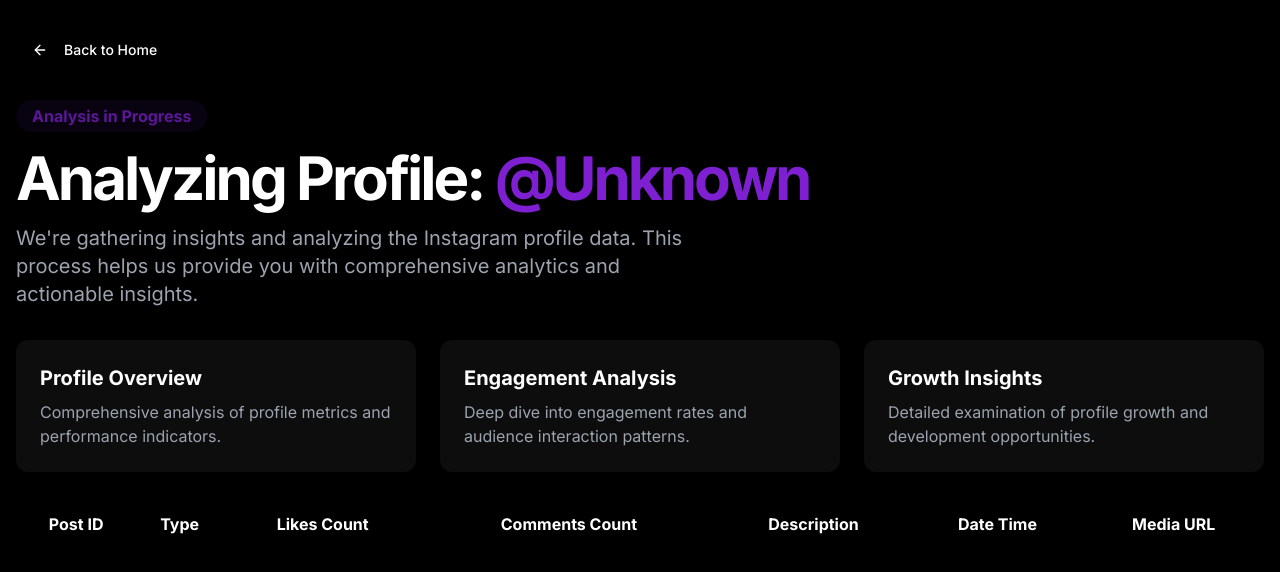
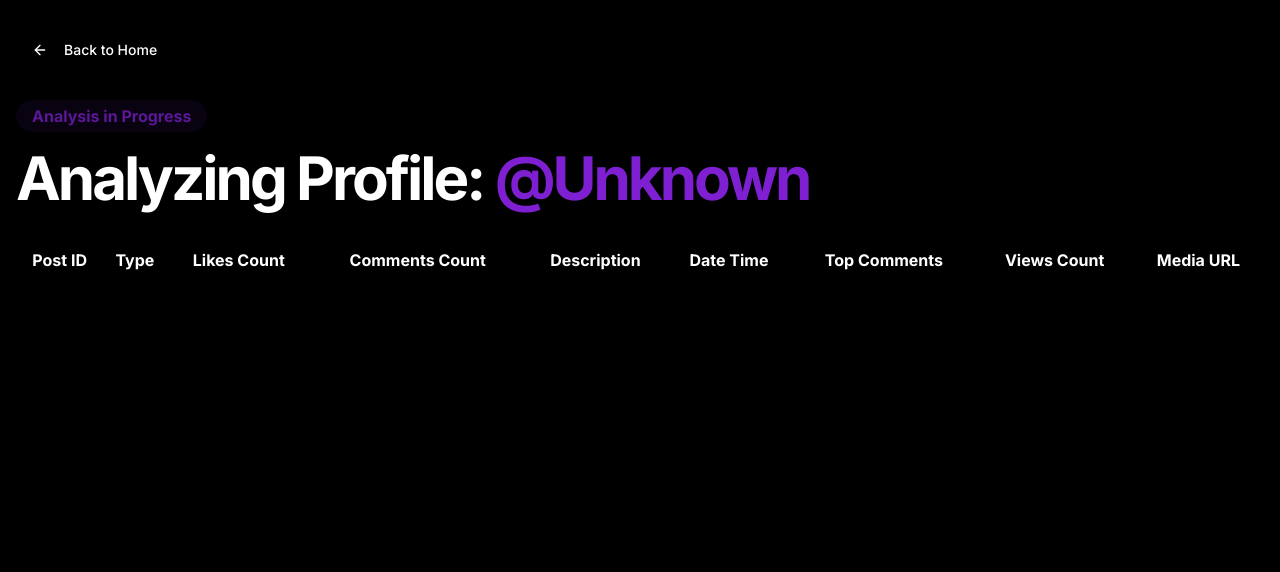
Before and after one commit to JayKataria23/InstaTrackNext, a Next.js app: page /analysis in a window 1280 px wide. Shown: the top 572 px of the page. Built offline with nearby package versions, Linux system fonts and the light colour scheme.

Commit message:
data done

```diff
--- a/app/analysis/page.tsx
+++ b/app/analysis/page.tsx
@@ -15,16 +15,19 @@
   description: string;
   date_time: number;
   media_url: string;
+  top_comments: string[];
+  views_count: number;
 }
 
 export default function AnalysisPage() {
   const searchParams = useSearchParams();
   const username = searchParams ? searchParams.get("username") : null;
   const router = useRouter();
+  const [isLoading, setIsLoading] = useState(true);
 
   const [posts, setPosts] = useState<Post[]>([]);
 
-  const handleClick = async (username: string) => {
+  const fetchData = async (username: string) => {
     const response = await fetch("/api/scrape", {
       method: "POST",
       headers: {
@@ -38,9 +41,11 @@
   };
 
   useEffect(() => {
+    setIsLoading(true);
     if (username) {
-      handleClick(username as string);
+      fetchData(username as string);
     }
+    setIsLoading(false);
   }, [username]);
 
   return (
@@ -65,35 +70,13 @@
               Analyzing Profile:{" "}
               <span className="text-primary">@{username || "Unknown"}</span>
             </h1>
-            <p className="text-xl text-gray-400 max-w-2xl">
-              We&apos;re gathering insights and analyzing the Instagram profile
-              data. This process helps us provide you with comprehensive
-              analytics and actionable insights.
-            </p>
-          </div>
-
-          <div className="grid gap-6 md:grid-cols-3">
-            <div className="bg-white/5 backdrop-blur-sm p-6 rounded-lg">
-              <h3 className="text-xl font-bold mb-2">Profile Overview</h3>
-              <p className="text-gray-400">
-                Comprehensive analysis of profile metrics and performance
-                indicators.
+            {isLoading && (
+              <p className="text-xl text-gray-400 max-w-2xl">
+                We&apos;re gathering insights and analyzing the Instagram
+                profile data. This process helps us provide you with
+                comprehensive analytics and actionable insights.
               </p>
-            </div>
-            <div className="bg-white/5 backdrop-blur-sm p-6 rounded-lg">
-              <h3 className="text-xl font-bold mb-2">Engagement Analysis</h3>
-              <p className="text-gray-400">
-                Deep dive into engagement rates and audience interaction
-                patterns.
-              </p>
-            </div>
-            <div className="bg-white/5 backdrop-blur-sm p-6 rounded-lg">
-              <h3 className="text-xl font-bold mb-2">Growth Insights</h3>
-              <p className="text-gray-400">
-                Detailed examination of profile growth and development
-                opportunities.
-              </p>
-            </div>
+            )}
           </div>
 
           <div className="overflow-x-auto">
@@ -106,6 +89,8 @@
                   <th className="py-2">Comments Count</th>
                   <th className="py-2">Description</th>
                   <th className="py-2">Date Time</th>
+                  <th className="py-2">Top Comments</th>
+                  <th className="py-2">Views Count</th>
                   <th className="py-2">Media URL</th>
                 </tr>
               </thead>
@@ -120,6 +105,8 @@
                     <td className="py-2">
                       {new Date(post.date_time * 1000).toLocaleString()}
                     </td>
+                    <td className="py-2">{post.top_comments.join(", ")}</td>
+                    <td className="py-2">{post.views_count}</td>
                     <td className="py-2">
                       <a
                         href={post.media_url}
--- a/app/api/scrape/route.js
+++ b/app/api/scrape/route.js
@@ -1,5 +1,5 @@
 import { NextResponse } from "next/server";
-import fetch from 'node-fetch';
+import fetch from "node-fetch";
 
 export async function POST(request) {
   try {
@@ -7,7 +7,7 @@
 
     if (!userId) {
       return NextResponse.json(
-                { error: 'userId is required' },
+        { error: "userId is required" },
         { status: 400 }
       );
     }
@@ -16,13 +16,16 @@
     const base = "https://www.instagram.com";
 
     // Get user ID first
-        const response = await fetch(`${url}?${new URLSearchParams({
-            username: userId
-        })}`, {
+    const response = await fetch(
+      `${url}?${new URLSearchParams({
+        username: userId,
+      })}`,
+      {
         headers: {
-                "x-ig-app-id": "936619743392459"
+          "x-ig-app-id": "936619743392459",
+        },
       }
-        });
+    );
 
     if (!response.ok) {
       throw new Error(`Instagram API error: ${response.status}`);
@@ -35,36 +38,43 @@
     const urlQuery = `${base}/graphql/query/`;
     const variables = {
       id: userIdJson,
-            first: 50
+      first: 50,
     };
 
-        const postResponse = await fetch(`${urlQuery}?${new URLSearchParams({
-            query_hash: 'bd0d6d184eefd4d0ce7036c11ae58ed9',
-            variables: JSON.stringify(variables)
-        })}`);
+    const postResponse = await fetch(
+      `${urlQuery}?${new URLSearchParams({
+        query_hash: "bd0d6d184eefd4d0ce7036c11ae58ed9",
+        variables: JSON.stringify(variables),
+      })}`
+    );
 
     if (!postResponse.ok) {
       throw new Error(`Instagram GraphQL API error: ${postResponse.status}`);
     }
 
     const postData = await postResponse.json();
-        const profileData = postData.data.user.edge_owner_to_timeline_media.edges.map(({ node }) => ({
+    const profileData =
+      postData.data.user.edge_owner_to_timeline_media.edges.map(({ node }) => ({
         post_id: node.id,
         type: node.__typename,
         likes_count: node.edge_media_preview_like.count,
         comments_count: node.edge_media_to_comment.count,
-            description: node.edge_media_to_caption.edges[0]?.node.text || "",
+        top_comments: node.edge_media_to_comment.edges
+          .slice(0, 3)
+          .map((comment) => comment.node.text),
+        description:
+          node.edge_media_to_caption.edges.length > 0
+            ? node.edge_media_to_caption.edges[0].node.text
+            : "",
         date_time: node.taken_at_timestamp,
-            media_url: node.display_url
+        media_url: node.display_url,
+        views_count:
+          node.__typename === "GraphVideo" ? node.video_view_count || 0 : 0,
       }));
 
     return NextResponse.json(profileData);
-
   } catch (error) {
-        console.error('Error:', error);
-        return NextResponse.json(
-            { error: error.message },
-            { status: 500 }
-        );
+    console.error("Error:", error);
+    return NextResponse.json({ error: error.message }, { status: 500 });
   }
 }
```
Lines whose indentation alone changed are shown as unchanged.
